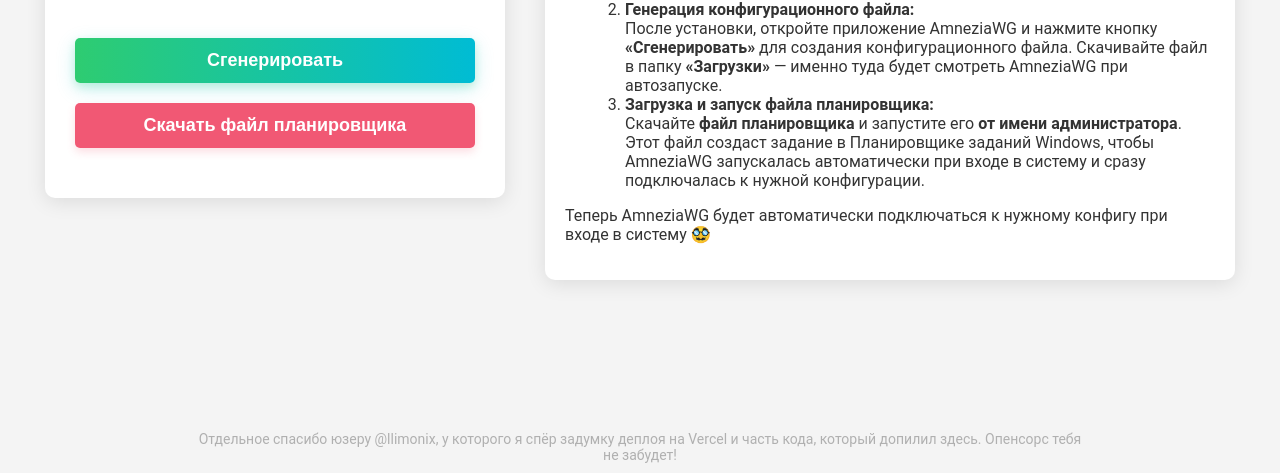
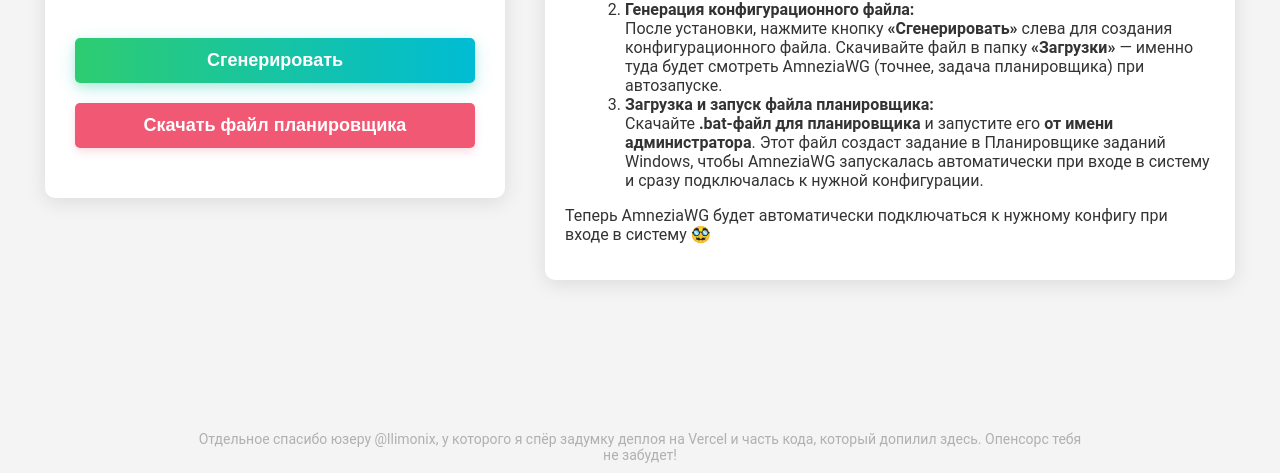
Before and after one commit to HereIamGosu/warp-config-generator, a website: page public/index.html in a window 1280 px wide. Shown: the part 327-800 px from the top of the page. Drawn offline with Linux system fonts and the light colour scheme; files whose address does not match are found by name.

Commit message:
Update index.html

```diff
--- a/public/index.html
+++ b/public/index.html
@@ -31,10 +31,10 @@
             Перейдите по <a href="https://github.com/amnezia-vpn/amneziawg-windows-client/releases/download/1.0.0/amneziawg-amd64-1.0.0.msi" target="_blank">ссылке для скачивания</a> и загрузите установочный файл для Windows. Установите по стандартному пути "C:\Program Files\...".
         </li>
         <li><strong>Генерация конфигурационного файла:</strong><br>
-            После установки, откройте приложение AmneziaWG и нажмите кнопку <strong>«Сгенерировать»</strong> для создания конфигурационного файла. Скачивайте файл в папку <strong>«Загрузки»</strong> — именно туда будет смотреть AmneziaWG при автозапуске.
+            После установки, нажмите кнопку <strong>«Сгенерировать»</strong> слева для создания конфигурационного файла. Скачивайте файл в папку <strong>«Загрузки»</strong> — именно туда будет смотреть AmneziaWG (точнее, задача планировщика) при автозапуске.
         </li>
         <li><strong>Загрузка и запуск файла планировщика:</strong><br>
-            Скачайте <strong>файл планировщика</strong> и запустите его <strong>от имени администратора</strong>. Этот файл создаст задание в Планировщике заданий Windows, чтобы AmneziaWG запускалась автоматически при входе в систему и сразу подключалась к нужной конфигурации.
+            Скачайте <strong>.bat-файл для планировщика</strong> и запустите его <strong>от имени администратора</strong>. Этот файл создаст задание в Планировщике заданий Windows, чтобы AmneziaWG запускалась автоматически при входе в систему и сразу подключалась к нужной конфигурации.
         </li>
     </ol>
     <p>Теперь AmneziaWG будет автоматически подключаться к нужному конфигу при входе в систему 🥸</p>
```
